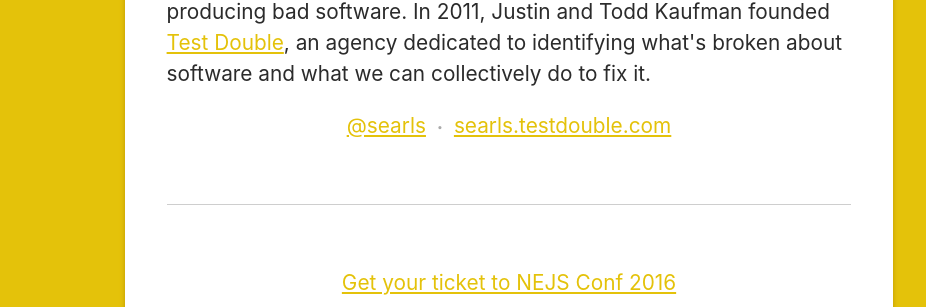
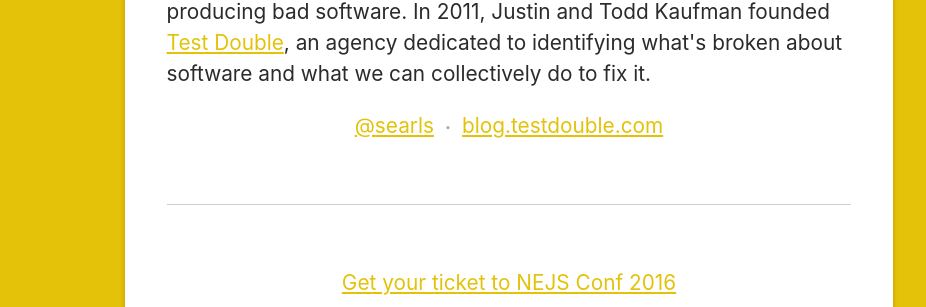
Before and after one commit to NebraskaJS/nejsconf.com, a Jekyll site: the page built from speakers/2016-07-05-justin-searls.md, in a window 1280 px wide. Shown: the part 990-1297 px from the top of the page, without its empty margins (131-1057 px from the left). Built offline with Jekyll 4.4.1, drawn with Linux system fonts in a browser that asks for light colours; Markdown is read by kramdown in place of the engine named in the settings.

Commit message:
Update Searls link URL

```diff
--- a/speakers/2016-07-05-justin-searls.md
+++ b/speakers/2016-07-05-justin-searls.md
@@ -9,4 +9,4 @@
 
 <p>Nobody knows bad code like Justin Searls. Relative to his peers, he is able to produce bad code effortlessly. He spends so much time with bad code, that he's got a lot of experience thinking and talking about some of the reasons the industry has gotten so good at producing bad software. In 2011, Justin and Todd Kaufman founded <a href="http://testdouble.com">Test Double</a>, an agency dedicated to identifying what's broken about software and what we can collectively do to fix it.</p>
 
-<p class="align-center"><a href="https://twitter.com/searls">@searls</a> <span class="bullet">&bull;</span> <a href="http://searls.testdouble.com/">searls.testdouble.com</a></p>
+<p class="align-center"><a href="https://twitter.com/searls">@searls</a> <span class="bullet">&bull;</span> <a href="http://blog.testdouble.com/">blog.testdouble.com</a></p>
```
